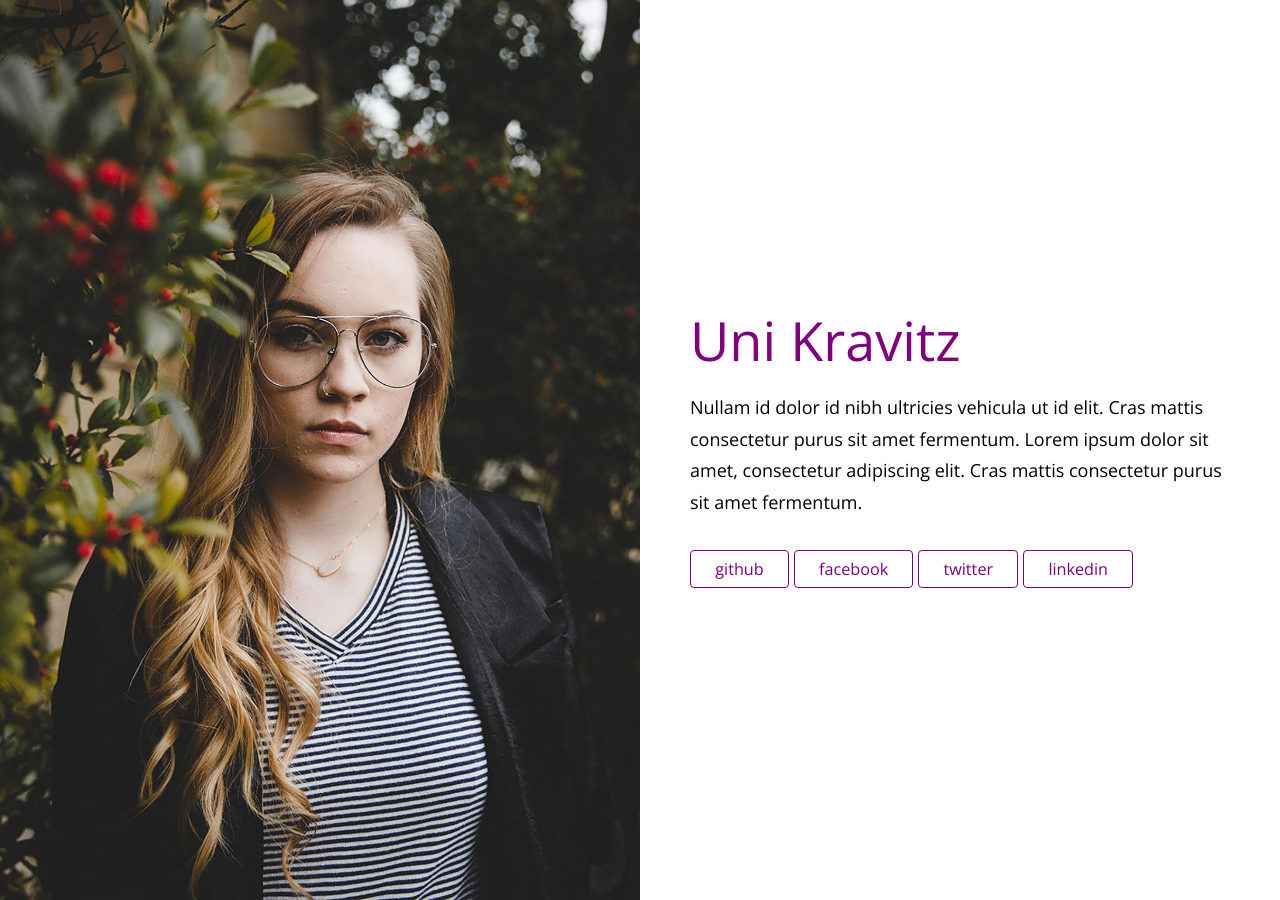
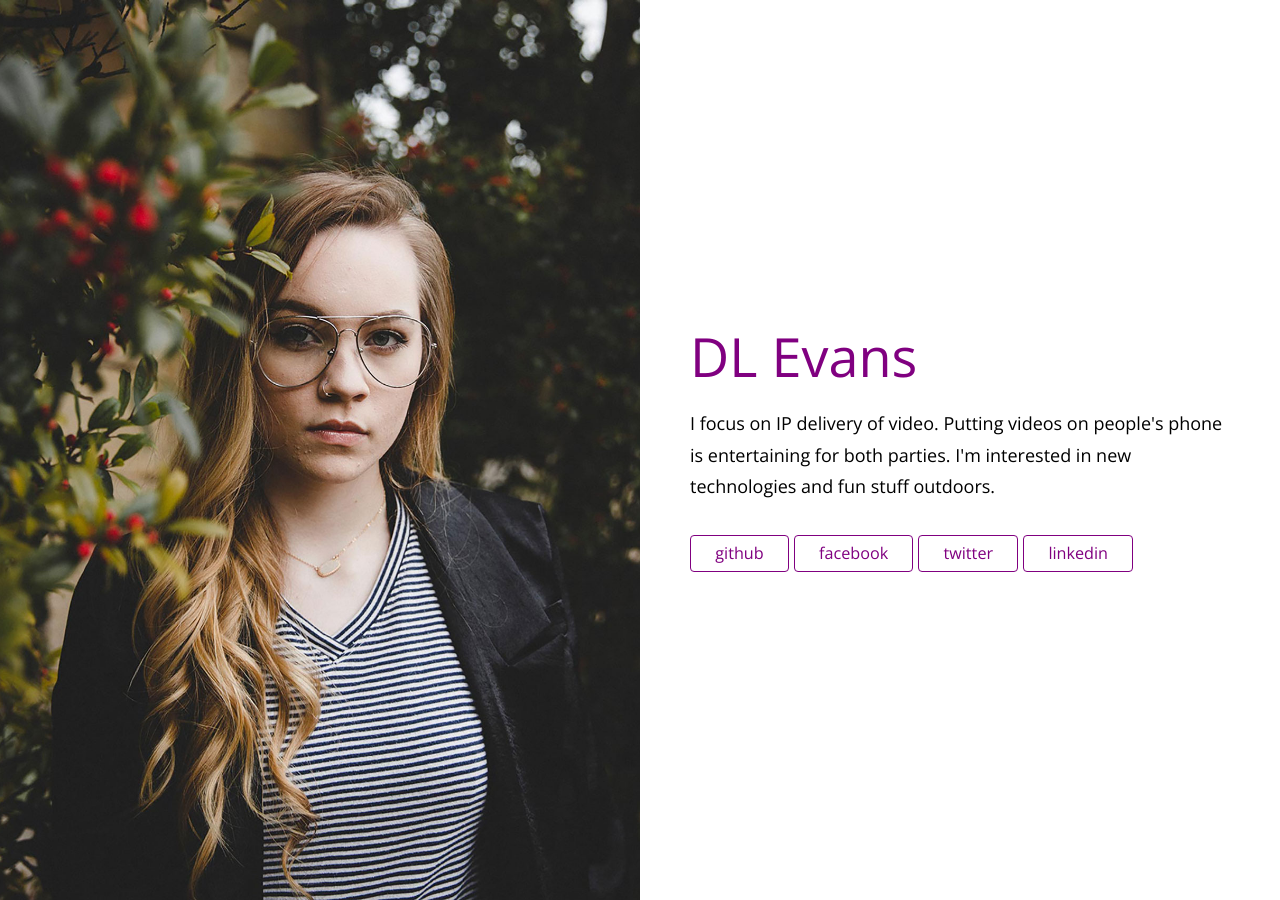
Before and after one commit to davemane/dlevans, a Jekyll site: the page built from index.html, in a window 1280 px wide. Built offline with Jekyll 4.4.1, drawn with Linux system fonts in a browser that asks for light colours.

Commit message:
Update _config.yml

```diff
--- a/_config.yml
+++ b/_config.yml
@@ -1,22 +1,22 @@
 # Your Name or Company
-title: Uni Kravitz
+title: DL Evans
 
 # Description of your website. This is used for social sharing.
 description:  The beautiful website of artist, poet, craftsperson, cyclist, and avid juggler, Uni Kravitz.
 
 # A brief blurb about yourself
-content: Nullam id dolor id nibh ultricies vehicula ut id elit. Cras mattis consectetur purus sit amet fermentum. Lorem ipsum dolor sit amet, consectetur adipiscing elit. Cras mattis consectetur purus sit amet fermentum.
+content: I focus on IP delivery of video. Putting videos on people's phone is entertaining for both parties. I'm interested in new technologies and fun stuff outdoors.
 
 # Add your social links
 social:
   - platform: github
-    url: https://github.com/brianmaierjr
+    url: https://github.com/davemane
   - platform: facebook
     url: https://facebook.com/brianmaierjr
   - platform: twitter
-    url: https://twitter.com/brianmaierjr
+    url: https://twitter.com/davemane
   - platform: linkedin
-    url: brianmaierjr
+    url: david-evans-80597a46
 
 # General settings
 # url: http://brianmaierjr.github.com/uni
```
